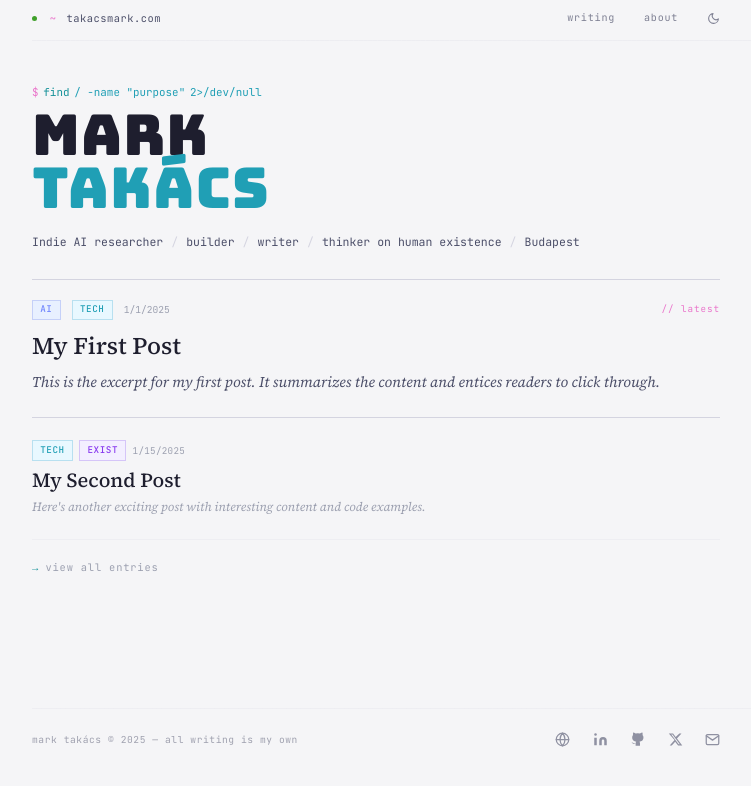
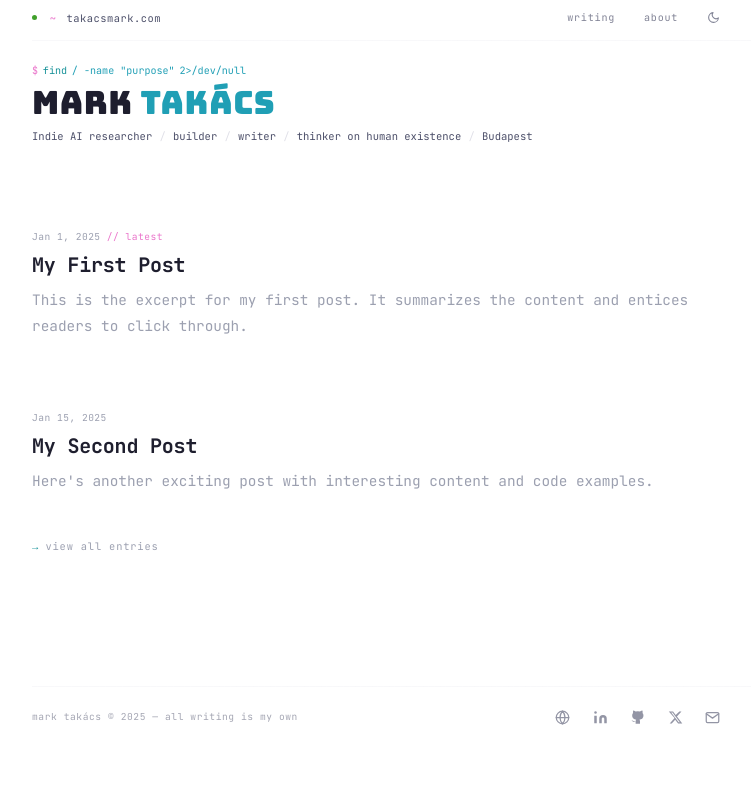
Before and after one commit to takacsmark/takacsmark-website, an Astro site: page / in a window 1280 px wide. Shown: the whole page, without its empty margins (264-1015 px from the left). Built offline with nearby package versions, Linux system fonts and the light colour scheme; Astro itself is replaced by a stand-in of ours.

Commit message:
redesign

```diff
--- a/src/components/Article.astro
+++ b/src/components/Article.astro
@@ -16,159 +16,69 @@ interface Props {
 }
 
 const { post, featured = false }: Props = Astro.props;
+const dateStr = post.data.pubDate.toLocaleDateString('en-US', {
+  year: 'numeric',
+  month: 'short',
+  day: 'numeric',
+});
 ---
 
-{featured ? (
-  <a class="post-featured" href={`/blog/${post.slug}`}>
-    <div class="feat-meta">
-      {post.data.tags?.map(tag => (
-        <span class={`tag tag-${tag.toLowerCase()}`} data-tag-href={`/blog/tag/${tag.toLowerCase()}`}>{tag}</span>
-      ))}
-      <span class="feat-date">{post.data.pubDate.toLocaleDateString('en-US', { year: 'numeric', month: 'numeric', day: 'numeric' })}</span>
-      <span class="feat-latest">// latest</span>
-    </div>
-    <div class="feat-title">{post.data.title}</div>
-    <div class="feat-pull">{post.data.description}</div>
-  </a>
-) : (
-  <a class="post-row" href={`/blog/${post.slug}`}>
-    <div class="row-tags">
-      {post.data.tags?.map(tag => (
-        <span class={`tag tag-${tag.toLowerCase()}`} data-tag-href={`/blog/tag/${tag.toLowerCase()}`}>{tag}</span>
-      ))}
-      <span class="row-date">{post.data.pubDate.toLocaleDateString('en-US', { year: 'numeric', month: 'numeric', day: 'numeric' })}</span>
-    </div>
-    <div class="row-title">{post.data.title}</div>
-    <div class="row-pull">{post.data.description}</div>
-  </a>
-)}
+<a class={`post-item${featured ? ' is-featured' : ''}`} href={`/blog/${post.slug}`}>
+  <div class="post-date">
+    {dateStr}{featured && <span class="latest-badge"> // latest</span>}
+  </div>
+  <div class="post-title">{post.data.title}</div>
+  <div class="post-desc">{post.data.description}</div>
+</a>
 
 <style>
-  .post-featured {
+  .post-item {
     display: block;
     text-decoration: none;
     color: inherit;
-    padding: 1.2rem 0 1.4rem;
-    border-bottom: 1px solid var(--rule);
+    margin-bottom: 2rem;
+    padding: 0.75rem 1rem;
+    margin-left: -1rem;
+    margin-right: -1rem;
     opacity: 0;
     animation: fadeUp 0.5s ease forwards 0.25s;
   }
 
-  .post-featured:hover .feat-title { color: var(--teal); }
-
-  .feat-meta {
-    display: flex;
-    align-items: center;
-    gap: 0.7rem;
-    margin-bottom: 0.7rem;
-    font-size: 0.6rem;
+  .post-item.is-featured {
+    margin-bottom: 3rem;
   }
 
-  .tag {
-    padding: 0.1rem 0.45rem;
-    font-size: 0.58rem;
-    font-weight: 500;
-    letter-spacing: 0.06em;
-    text-transform: uppercase;
+  .post-item:hover {
+    background: rgba(234, 118, 203, 0.13);
   }
 
-  .tag-ai     { background: #e8f0ff; color: var(--lavender); border: 1px solid #c5d0f8; }
-  .tag-psych  { background: #f0fae8; color: var(--green);    border: 1px solid #c5e8b0; }
-  .tag-res    { background: #fff0f8; color: var(--pink);     border: 1px solid #f8c5e0; }
-  .tag-research { background: #fff0f8; color: var(--pink);   border: 1px solid #f8c5e0; }
-  .tag-exist  { background: #f3efff; color: var(--mauve);    border: 1px solid #d5c5f8; }
-  .tag-existence { background: #f3efff; color: var(--mauve); border: 1px solid #d5c5f8; }
-  .tag-philosophy { background: #f3efff; color: var(--mauve); border: 1px solid #d5c5f8; }
-  .tag-tech   { background: #e8f8ff; color: var(--sapphire); border: 1px solid #b8e0f0; }
-  .tag-work   { background: #e8f8ff; color: var(--sapphire); border: 1px solid #b8e0f0; }
-
-  .feat-latest {
-    font-size: 0.58rem;
-    letter-spacing: 0.1em;
-    color: var(--pink);
-    margin-left: auto;
+  .post-date {
+    font-family: 'JetBrains Mono', 'Courier New', monospace;
+    font-size: 0.6rem;
+    color: var(--ink3);
+    letter-spacing: 0.05em;
+    margin-bottom: 0.45rem;
   }
 
-  .feat-date {
-    font-size: 0.6rem;
-    color: var(--ink3);
+  .latest-badge {
+    color: var(--pink);
   }
 
-  .feat-title {
-    font-family: var(--serif);
-    font-size: 1.5rem;
-    font-weight: 500;
-    line-height: 1.25;
+  .post-title {
+    font-family: 'JetBrains Mono', 'Courier New', monospace;
+    font-size: 1.25rem;
+    font-weight: 700;
+    line-height: 1.4;
+    letter-spacing: -0.01em;
     color: var(--ink);
-    margin-bottom: 0.55rem;
-    transition: color 0.2s;
+    margin-bottom: 0.5rem;
   }
 
-  .feat-pull {
-    font-family: var(--serif);
-    font-size: 0.92rem;
-    font-style: italic;
+  .post-desc {
+    font-family: 'JetBrains Mono', 'Courier New', monospace;
+    font-size: 0.9rem;
     font-weight: 400;
-    color: var(--ink2);
-    line-height: 1.65;
-  }
-
-  .post-row {
-    display: block;
-    padding: 1.4rem 0;
-    border-bottom: 1px solid var(--bg2);
-    text-decoration: none;
-    color: inherit;
-    transition: opacity 0.4s ease, transform 0.4s ease, background 0.15s;
-  }
-
-  .post-row:hover {
-    background: rgba(0, 0, 0, 0.02);
-    margin: 0 -1.2rem;
-    padding: 1.4rem 1.2rem;
-  }
-
-  .dark-mode .post-row:hover,
-  body:has(#theme-check:checked) .post-row:hover {
-    background: rgba(255, 255, 255, 0.03);
-  }
-
-  .post-row:hover .row-title { color: var(--teal); }
-
-  .row-tags { display: flex; gap: 0.4rem; align-items: center; margin-bottom: 0.4rem; }
-
-  .row-title {
-    font-family: var(--serif);
-    font-size: 1.25rem;
-    font-weight: 500;
-    line-height: 1.3;
-    color: var(--ink);
-    margin-bottom: 0.3rem;
-    transition: color 0.15s;
-  }
-
-  .row-pull {
-    font-family: var(--serif);
-    font-size: 0.78rem;
-    font-style: italic;
     color: var(--ink3);
-    line-height: 1.5;
-  }
-
-  .row-date {
-    font-size: 0.58rem;
-    color: var(--ink3);
-    letter-spacing: 0.03em;
-    white-space: nowrap;
-    padding-top: 0.2rem;
+    line-height: 1.75;
   }
 </style>
-
-<script>
-  document.querySelectorAll<HTMLElement>('[data-tag-href]').forEach(el => {
-    el.addEventListener('click', e => {
-      e.stopPropagation();
-      window.location.href = el.dataset.tagHref!;
-    });
-  });
-</script>
--- a/src/components/Footer.astro
+++ b/src/components/Footer.astro
@@ -49,6 +49,7 @@
     max-width: 768px;
     margin: 0 auto;
     padding: 0.7rem 2.5rem;
+    font-family: 'JetBrains Mono', 'Courier New', monospace;
     font-size: 0.6rem;
     letter-spacing: 0.06em;
     display: flex;
--- a/src/components/Hero.astro
+++ b/src/components/Hero.astro
@@ -9,11 +9,7 @@
     <span class="p-arg">/ -name "purpose"</span>
     <span class="p-arg">2>/dev/null</span>
   </div>
-  <div class="hero-inner">
-    <div>
-      <div class="hero-name">MARK<br><span class="dim">TAKÁCS</span></div>
-    </div>
-  </div>
+  <div class="hero-name">MARK<span class="dim"> TAKÁCS</span></div>
   <div class="hero-tagline">
     <span class="tl-item">Indie AI researcher</span>
     <span class="tl-sep">/</span>
@@ -25,22 +21,22 @@
     <span class="tl-sep">/</span>
     <span class="tl-item">Budapest</span>
   </div>
-  <hr class="header-rule">
 </header>
 
 <style>
   header {
     max-width: 768px;
     margin: 0 auto;
-    padding: 2.5rem 2.5rem 0;
+    padding: 1.2rem 2.5rem 2rem;
     opacity: 0;
     animation: fadeUp 0.55s ease forwards 0.1s;
   }
 
   .prompt-line {
-    font-size: 0.68rem;
+    font-family: 'JetBrains Mono', 'Courier New', monospace;
+    font-size: 0.63rem;
     color: var(--ink3);
-    margin-bottom: 0.4rem;
+    margin-bottom: 0.5rem;
     display: flex;
     align-items: center;
     gap: 0.3rem;
@@ -52,10 +48,10 @@
 
   .hero-name {
     font-family: var(--bungee);
-    font-size: clamp(1.9rem, 4.4vw, 3.8rem);
+    font-size: clamp(1.4rem, 3vw, 2rem);
     font-weight: 400;
     letter-spacing: 0.02em;
-    line-height: 0.95;
+    line-height: 1;
     color: var(--ink);
     text-transform: uppercase;
   }
@@ -63,8 +59,9 @@
   .hero-name .dim { color: var(--sapphire); }
 
   .hero-tagline {
-    margin-top: 1rem;
-    font-size: 0.72rem;
+    margin-top: 0.55rem;
+    font-family: 'JetBrains Mono', 'Courier New', monospace;
+    font-size: 0.66rem;
     color: var(--ink3);
     display: flex;
     flex-wrap: wrap;
@@ -72,12 +69,9 @@
   }
 
   .tl-item { color: var(--ink2); }
-  .tl-sep  { color: var(--rule); padding: 0 0.5rem; }
-  .tl-item.hl { color: var(--teal); }
+  .tl-sep  { color: var(--rule); padding: 0 0.45rem; }
 
-  .header-rule {
-    border: none;
-    border-top: 1px solid var(--rule);
-    margin: 1.8rem 0 0;
+  @media (max-width: 768px) {
+    header { padding: 1rem 1.5rem 1.6rem; }
   }
 </style>
--- a/src/components/TopBar.astro
+++ b/src/components/TopBar.astro
@@ -29,6 +29,7 @@ import ThemeToggle from './ThemeToggle.astro';
     max-width: 768px;
     margin: 0 auto;
     padding: 0.6rem 2.5rem;
+    font-family: 'JetBrains Mono', 'Courier New', monospace;
     font-size: 0.65rem;
     letter-spacing: 0.05em;
     display: flex;
--- a/src/pages/index.astro
+++ b/src/pages/index.astro
@@ -20,7 +20,7 @@ const otherPosts = posts.slice(1);
     <meta name="description" content="Indie AI researcher, builder, writer, and thinker on human existence." />
     <link rel="preconnect" href="https://fonts.googleapis.com">
     <link rel="preconnect" href="https://fonts.gstatic.com" crossorigin>
-    <link href="https://fonts.googleapis.com/css2?family=JetBrains+Mono:ital,wght@0,400;0,500;0,700;1,400;1,500&family=Source+Serif+4:ital,opsz,wght@0,8..60,300;0,8..60,400;0,8..60,500;1,8..60,300;1,8..60,400&family=Bungee&display=swap" rel="stylesheet">
+    <link href="https://fonts.googleapis.com/css2?family=DM+Sans:ital,opsz,wght@0,9..40,300;0,9..40,400;0,9..40,500;0,9..40,600;0,9..40,700;1,9..40,400&family=JetBrains+Mono:ital,wght@0,400;0,500;0,700;1,400&family=Bungee&display=swap" rel="stylesheet">
     <script is:inline>
       // Apply theme immediately to prevent flash
       (function() {
@@ -83,12 +83,12 @@ const otherPosts = posts.slice(1);
 
   /* ── CSS CUSTOM PROPERTIES ── */
   :root {
-    --bg:       #f5f5f7;
-    --bg2:      #eeeef2;
+    --bg:       #ffffff;
+    --bg2:      #f5f5f7;
     --ink:      #1e1e2e;
     --ink2:     #4c4f69;
     --ink3:     #9ca0b0;
-    --rule:     #d4d4e0;
+    --rule:     #e0e0e8;
 
     /* Charm / Bubbletea accent palette */
     --pink:     #ea76cb;
@@ -99,8 +99,8 @@ const otherPosts = posts.slice(1);
     --peach:    #fe640b;
     --lavender: #7287fd;
 
+    --sans: 'DM Sans', system-ui, -apple-system, sans-serif;
     --mono: 'JetBrains Mono', 'Courier New', monospace;
-    --serif: 'Source Serif 4', Georgia, serif;
     --bungee: 'Bungee', sans-serif;
   }
 
@@ -111,9 +111,9 @@ const otherPosts = posts.slice(1);
   body {
     background: var(--bg);
     color: var(--ink);
-    font-family: var(--mono);
-    font-size: 13.5px;
-    line-height: 1.65;
+    font-family: 'DM Sans', system-ui, -apple-system, sans-serif;
+    font-size: 16px;
+    line-height: 1.6;
     -webkit-font-smoothing: antialiased;
     overflow-x: hidden;
   }
@@ -189,27 +189,11 @@ const otherPosts = posts.slice(1);
   .layout {
     max-width: 768px;
     margin: 0 auto;
-    padding: 0 2.5rem 5rem;
+    padding: 2.5rem 2.5rem 5rem;
   }
 
-  .sec-label {
-    font-size: 0.6rem;
-    font-weight: 600;
-    letter-spacing: 0.14em;
-    text-transform: uppercase;
-    color: var(--ink3);
-    margin: 2rem 0 1.2rem;
-    padding-top: 0;
-    display: flex;
-    align-items: center;
-    gap: 0.8rem;
-  }
-
-  .sec-label::before { content: '//'; color: var(--pink); font-weight: 400; margin-right: 0.1rem; }
-  .sec-label::after  { content: ''; flex: 1; height: 1px; background: var(--rule); }
-
   .more-btn {
-    margin-top: 1.2rem;
+    margin-top: 0.5rem;
     background: none;
     border: none;
     font-family: var(--mono);
--- a/src/styles/tailwind.css
+++ b/src/styles/tailwind.css
@@ -11,7 +11,8 @@
   body {
     @apply antialiased;
     @apply bg-bg text-ink;
-    @apply font-mono text-base leading-relaxed;
+    @apply font-sans leading-relaxed;
+    font-size: 15px;
     overflow-x: hidden;
   }
 
--- a/tailwind.config.js
+++ b/tailwind.config.js
@@ -4,8 +4,8 @@ export default {
   theme: {
     extend: {
       colors: {
-        bg: '#f5f5f7',
-        bg2: '#eeeef2',
+        bg: '#ffffff',
+        bg2: '#f5f5f7',
         ink: '#1e1e2e',
         ink2: '#4c4f69',
         ink3: '#9ca0b0',
@@ -19,6 +19,7 @@ export default {
         lavender: '#7287fd',
       },
       fontFamily: {
+        sans: ['DM Sans', 'system-ui', '-apple-system', 'sans-serif'],
         mono: ['JetBrains Mono', 'Courier New', 'monospace'],
         serif: ['Source Serif 4', 'Georgia', 'serif'],
         bungee: ['Bungee', 'sans-serif'],
```
Also changed, not shown: 1 other file.
